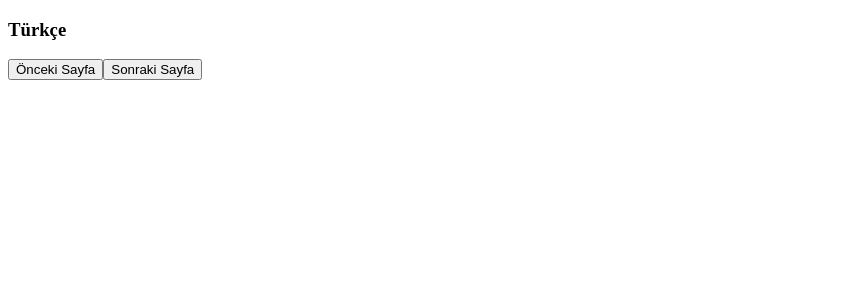
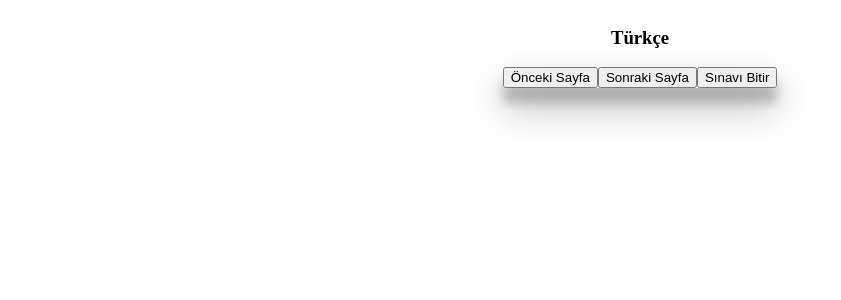
Before and after one commit to ymlihaa/Optik, a React app: page / in a window 1280 px wide. Shown: the top 300 px of the page, without its empty margins (0-841 px from the left). Built offline with nearby package versions, Linux system fonts and the light colour scheme; the HTML template or start-up script is replaced by a standard one.

Commit message:
css design refactoring optik.

```diff
--- a/src/App.js
+++ b/src/App.js
@@ -80,7 +80,26 @@ export default class App extends Component {
     return parseInt(localStorage.getItem("startIndex"));
   }
 
+  finishExam() {
+    let result = { ...JSON.parse(localStorage.getItem("resultArr")) };
+    console.log(result);
+  }
+
   render() {
+    const Appwrapper = {
+      width: "100%",
+      display: "flex",
+      flexDirection: "column",
+      alignItems: "center",
+      justifyContent: "center",
+    };
+
+    const cardshadow = {
+      background: " #fff",
+      borderRadius: " 2px",
+      boxShadow: " 0 19px 38px rgba(0,0,0,0.30), 0 15px 12px rgba(0,0,0,0.22)",
+    };
+
     const alert = (
       <div className="alert alert-warning w-50" role="alert">
         Bu testi bitirdiniz .{" "}
@@ -91,18 +110,34 @@ export default class App extends Component {
       </div>
     );
     return (
-      <div className="w-100 d-flex  flex-column  align-content-center justify-content-center">
+      <div style={Appwrapper} className="mx-auto p-2">
         <h3>{this.state.lessonName[0]}</h3>
 
         {this.state.alert && alert}
-
-        <Optik
-          startIndex={this.state.startIndex}
-          isFinish={this.state.finish}
-          getItem={this.getStorage}
-        />
-        <div>
-          <div className="btn-group" role="group" aria-label="Basic example">
+        <div
+          style={cardshadow}
+          className="
+          d-flex
+          justify-content-center
+          align-content-center
+          mx-auto
+          w-100
+          card
+          p-5"
+        >
+          <Optik
+            startIndex={this.state.startIndex}
+            isFinish={this.state.finish}
+            getItem={this.getStorage}
+          />
+          <div
+            className="btn-group  d-flex
+            justify-content-center
+            align-items-center
+            pt-3"
+            role="group"
+            aria-label="Basic example"
+          >
             <button
               type="button"
               className="btn btn-primary  m-1"
@@ -117,6 +152,13 @@ export default class App extends Component {
             >
               Sonraki Sayfa
             </button>
+            <button
+              onClick={this.finishExam}
+              type="button"
+              class="btn btn-danger  m-1"
+            >
+              Sınavı Bitir
+            </button>
           </div>
         </div>
       </div>
--- a/src/components/Button.js
+++ b/src/components/Button.js
@@ -17,7 +17,7 @@ export default function RadioButtons(props) {
   };
 
   return (
-    <>
+    <div className={"w-50 d-flex justify-content-center"}>
       <Radio
         checked={selectedValue === "a"}
         onChange={handleChange}
@@ -54,6 +54,6 @@ export default function RadioButtons(props) {
         name="radio-button-demo"
         inputProps={{ "aria-label": "F" }}
       />
-    </>
+    </div>
   );
 }
--- a/src/components/Optik.js
+++ b/src/components/Optik.js
@@ -73,6 +73,20 @@ class Optik extends Component {
     const questionListStyle = {
       width: "100%",
       listStyleType: "none",
+      display: " flex",
+      justifyContent: "center",
+      alignSelf: "center",
+    };
+
+    const s1 = {
+      width: "100%",
+    };
+    const s2 = {
+      display: "flex",
+      alignContent: "center",
+      justifyContent: "center",
+      fontWeight: "bold",
+      fontSize: "1em",
     };
 
     // App componentinden gelen startIndex bilgisinden başlayıp radio buttonlarımızı
@@ -82,22 +96,16 @@ class Optik extends Component {
         // elementimizi her iterasyonda questionList e push luyoruz
 
         questionList.push(
-          <div key={i} className="w-50 d-flex  border ">
-            <li
-              className={
-                " d-flex justify-content-sm-center align-self-center ounded p-3 "
-              }
-              style={questionListStyle}
-              key={i}
-            >
-              <span>{i + 1}. Soru</span>
+          <>
+            <span style={s2}>{i + 1}. Soru</span>
+            <li className=" border rounded" style={questionListStyle} key={i}>
               <Button
                 id={i}
                 addclick={this.addClick}
                 selectRadio={localResultArr[i] !== "" ? localResultArr[i] : ""}
               />
             </li>
-          </div>
+          </>
         ),
       ];
 
```
